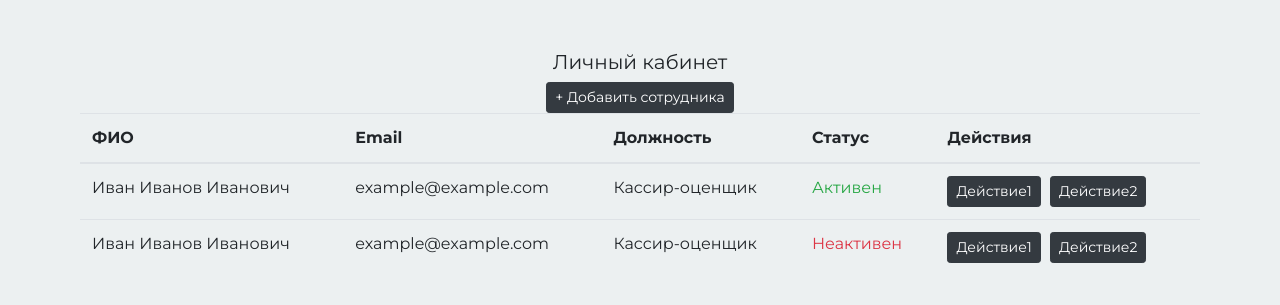
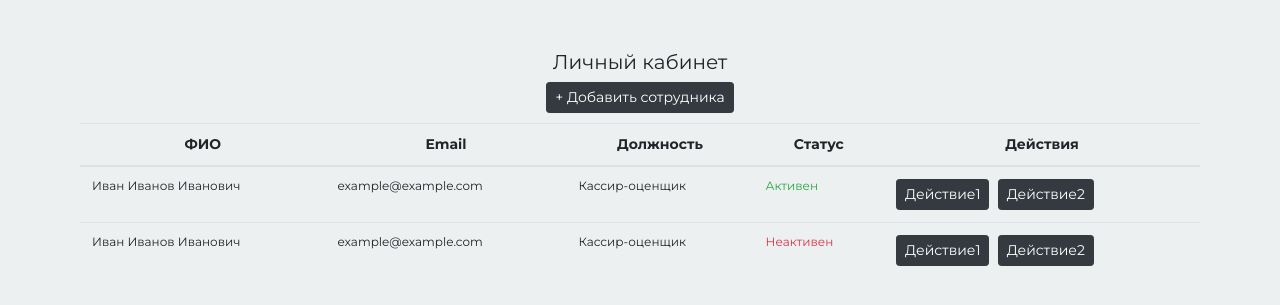
Before and after one commit to glokzs/lombard_crm, a Django app: page /accounts/1/ in a window 1280 px wide. Shown: the part 56-361 px from the top of the page. Run offline with Django 3.2, Linux system fonts and the light colour scheme; some libraries are stand-ins or nearby versions.

Commit message:
#50 Обновлен файл стилей

```diff
--- a/pawnshop_crm/pawnshop/static/css/style.css
+++ b/pawnshop_crm/pawnshop/static/css/style.css
@@ -256,13 +256,24 @@
 		max-height: 100vh;
 	}
 }
-
 .control-button {
-    margin-right: 5px;
-
-    }
-
+	margin-right: 5px;
+}
 .control-button:last-child {
-    margin-right: 0;
-
-    }
+	margin-right: 0;
+}
+.table-wrapper {
+	margin-top: 10px;
+}
+.table {
+	width: 100%;
+}
+th {
+	font-size: 14px;
+	line-height: 120%;
+	text-align: center;
+}
+td {
+	font-size: 12px;
+	line-height: 120%;
+}
```
